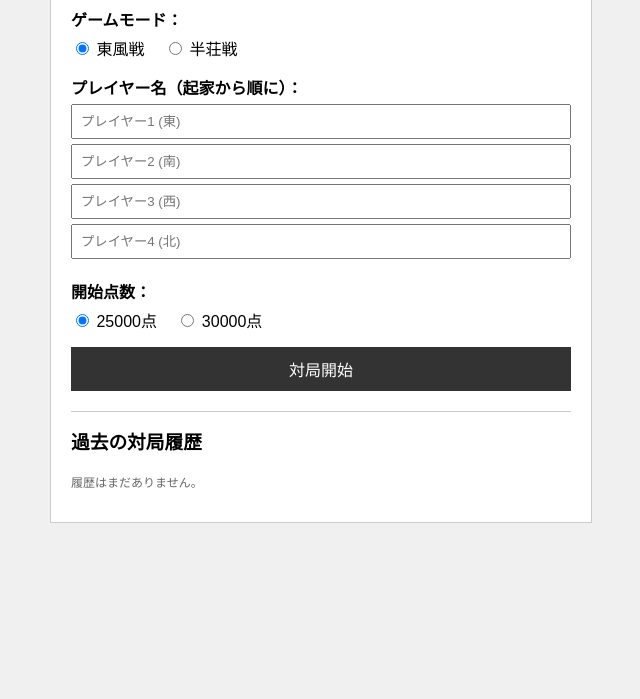
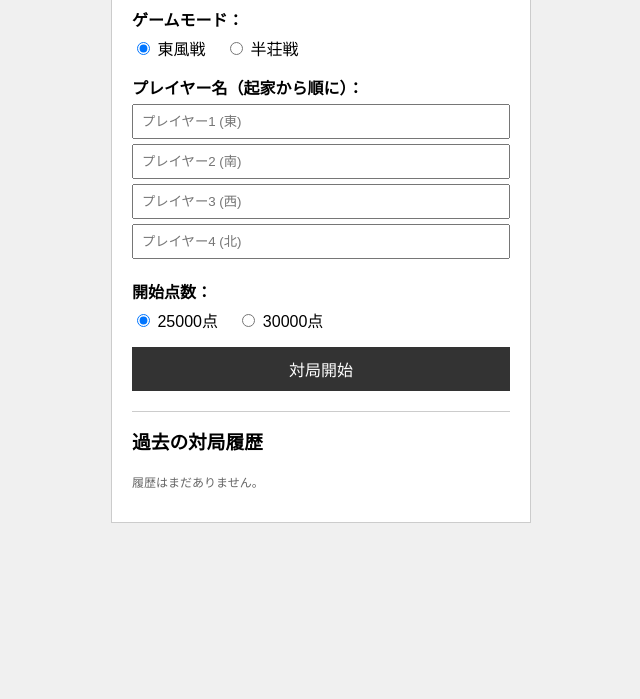
Before and after one commit to tomommm5/mahjong-scorer, a plain HTML site: page index.html in a window 1280 px wide. Shown: the part 101-800 px from the top of the page, without its empty margins (319-959 px from the left). Drawn offline with Linux system fonts and the light colour scheme.

Commit message:
Update style.css

```diff
--- a/style.css
+++ b/style.css
@@ -9,7 +9,9 @@ body {
 .container {
   background-color: #ffffff;
   padding: 20px;
-  max-width: 500px;
+  width: 100%;       /* スマホの時は画面いっぱいに広げる */
+  max-width: 420px;  /* PCやタブレットで開いた時の最大幅（これ以上広がらない） */
+  box-sizing: border-box;
   margin: 0 auto;
   border: 1px solid #ccc;
 }
```
